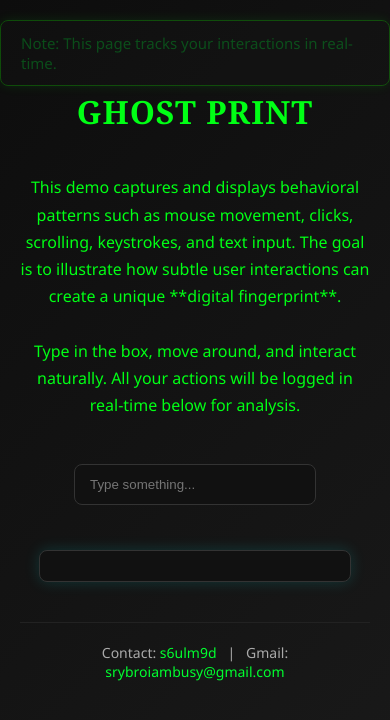
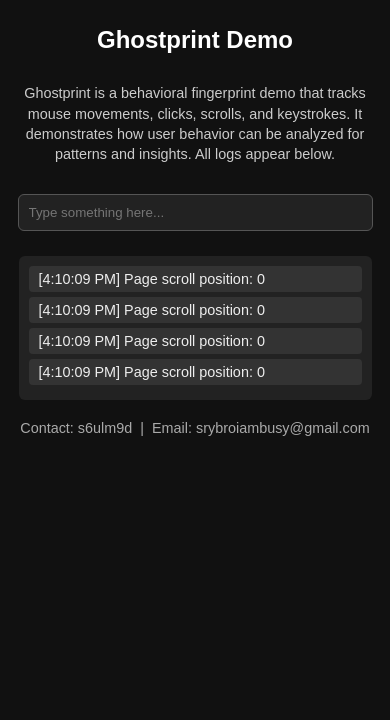
Before and after one commit to s6ulm9d/Ghostprint-Web, a website: page index.html in a window 390 px wide. Drawn offline with Linux system fonts and the light colour scheme.

Commit message:
updated scroll on mobile

```diff
--- a/index.html
+++ b/index.html
@@ -3,173 +3,172 @@
 <head>
   <meta charset="UTF-8">
   <meta name="viewport" content="width=device-width, initial-scale=1.0">
-  <title>Ghost Print</title>
+  <title>Ghostprint Demo</title>
   <style>
+    /* General Styles */
     body {
       margin: 0;
-      padding: 0;
-      background: linear-gradient(135deg, #0d0d0d, #1a1a1a);
-      font-family: "Segoe UI", Roboto, Arial, sans-serif;
-      color: #e0e0e0;
+      padding: 10px;
+      font-family: Arial, sans-serif;
+      background-color: #111;
+      color: #eee;
       display: flex;
       flex-direction: column;
       align-items: center;
-      padding: 20px;
-      min-height: 100vh;
-    }
-
-    /* Floating notification */
-    #note {
-      position: fixed;
-      top: 20px;
-      background: rgba(25, 25, 25, 0.95);
-      color: #00ff3c;
-      padding: 12px 20px;
-      border: 1px solid #15ff00;
-      border-radius: 8px;
-      font-size: 15px;
-      z-index: 999;
-      animation: fadeOut 6s forwards;
-      box-shadow: 0 0 12px rgba(0, 255, 30, 0.4);
-    }
-
-    @keyframes fadeOut {
-      0% { opacity: 1; }
-      70% { opacity: 1; }
-      100% { opacity: 0; display: none; }
     }
 
     h1 {
-      margin-top: 70px;
-      font-size: 32px;
-      font-weight: 600;
-      color: #00ff15;
-      font-family: Georgia, 'Times New Roman', Times, serif;
-      letter-spacing: 1px;
+      font-size: 1.8rem;
+      margin-bottom: 15px;
+      color: #fff;
       text-align: center;
     }
 
-    .description {
+    p.description {
       max-width: 800px;
-      margin: 20px auto;
-      font-size: 16px;
-      line-height: 1.7;
       text-align: center;
-      color: #00ff15;
+      margin-bottom: 15px;
+      line-height: 1.4;
+      color: #ccc;
     }
 
-    /* Text input */
+    #contact {
+      margin-top: 20px;
+      font-size: 0.9rem;
+      color: #aaa;
+      text-align: center;
+    }
+
     #textbox {
-      margin: 25px 0;
-      padding: 12px 15px;
       width: 60%;
-      border: 1px solid #333;
-      border-radius: 8px;
-      background: #111;
-      color: #0dff00;
+      max-width: 400px;
+      padding: 10px;
+      margin: 15px 0;
+      border-radius: 6px;
+      border: 1px solid #555;
+      background: #222;
+      color: #eee;
       outline: none;
-      transition: all 0.3s ease;
     }
 
     #textbox:focus {
-      border-color: #00ff04;
-      box-shadow: 0 0 12px rgba(0, 255, 13, 0.6);
+      border-color: #7d5fff;
+      box-shadow: 0 0 5px rgba(125, 95, 255, 0.6);
     }
 
-    /* Log box */
     #log {
-      margin-top: 20px;
-      max-height: 320px;
-      width: 80%;
+      width: 90%;
+      max-width: 800px;
+      max-height: 300px;
       overflow-y: auto;
-      background: #111;
-      border: 1px solid #333;
-      border-radius: 8px;
-      padding: 15px;
-      font-family: monospace;
-      font-size: 14px;
-      line-height: 1.5;
-      box-shadow: 0 0 15px rgba(0, 255, 255, 0.15);
-      transition: border 0.3s;
-    }
-
-    #log:hover {
-      border-color: #00ff2f;
+      background: #222;
+      border-radius: 6px;
+      padding: 10px;
+      margin-top: 10px;
+      font-size: 0.9rem;
+      color: #eee;
     }
 
     .log-entry {
-      margin: 4px 0;
-      color: #00ff22;
+      margin-bottom: 5px;
+      padding: 5px 10px;
+      background: #333;
+      border-radius: 4px;
+      word-break: break-word;
+      transition: background 0.2s;
     }
 
-    footer {
-      margin-top: 40px;
-      font-size: 14px;
-      color: #aaa;
-      text-align: center;
-      padding: 20px 0;
-      border-top: 1px solid #222;
-      width: 100%;
+    .log-entry:hover {
+      background: #444;
     }
 
-    footer span {
-      color: #00ff2f;
-      font-weight: 500;
+    /* Mobile adjustments */
+    @media (max-width: 600px) {
+      #textbox {
+        width: 90%;
+      }
+      #log {
+        max-height: 200px;
+      }
+      h1 {
+        font-size: 1.5rem;
+      }
+      p.description {
+        font-size: 0.9rem;
+      }
     }
   </style>
 </head>
 <body>
-  <div id="note">Note: This page tracks your interactions in real-time.</div>
 
-  <h1>GHOST PRINT</h1>
+  <h1>Ghostprint Demo</h1>
 
-  <div class="description">
-    This demo captures and displays behavioral patterns such as mouse movement,
-    clicks, scrolling, keystrokes, and text input.
-    The goal is to illustrate how subtle user interactions can create a unique **digital fingerprint**.
-    <br><br>
-    Type in the box, move around, and interact naturally.
-    All your actions will be logged in real-time below for analysis.
-  </div>
+  <p class="description">
+    Ghostprint is a behavioral fingerprint demo that tracks mouse movements, clicks, scrolls, and keystrokes.
+    It demonstrates how user behavior can be analyzed for patterns and insights. All logs appear below.
+  </p>
 
-  <input id="textbox" type="text" placeholder="Type something..." />
+  <input type="text" id="textbox" placeholder="Type something here..." />
 
   <div id="log"></div>
 
-  <footer>
-    Contact: <span>s6ulm9d</span> &nbsp; | &nbsp; Gmail: <span>srybroiambusy@gmail.com</span>
-  </footer>
+  <div id="contact">
+    Contact: s6ulm9d &nbsp;|&nbsp; Email: srybroiambusy@gmail.com
+  </div>
 
   <script>
     const logBox = document.getElementById("log");
 
-    function logEvent(event) {
-      const msg = `[${new Date().toLocaleTimeString()}] ${event}`;
+    function logEvent(msg) {
+      const timestamp = new Date().toLocaleTimeString();
       const entry = document.createElement("div");
       entry.className = "log-entry";
-      entry.textContent = msg;
+      entry.textContent = `[${timestamp}] ${msg}`;
       logBox.appendChild(entry);
 
-      // Auto-scroll to latest log
+      // Auto-scroll to latest
       logBox.scrollTop = logBox.scrollHeight;
+
+      // Optional: send to server (disabled if no backend)
+      // fetch("/log", { method: "POST", headers: {"Content-Type": "application/json"}, body: JSON.stringify({event: msg}) });
     }
 
-    // Example: track mouse, clicks, keys, text
-    document.addEventListener("mousemove", e => {
+    // Mouse movement
+    document.addEventListener("mousemove", (e) => {
       logEvent(`Mouse moved to (${e.clientX}, ${e.clientY})`);
     });
 
-    document.addEventListener("click", e => {
-      logEvent(`Mouse clicked at (${e.clientX}, ${e.clientY})`);
+    // Clicks
+    document.addEventListener("click", (e) => {
+      logEvent(`Click at (${e.clientX}, ${e.clientY})`);
     });
 
-    document.addEventListener("keydown", e => {
+    // Page scroll (desktop & mobile)
+    window.addEventListener("scroll", () => {
+      logEvent(`Page scroll position: ${window.scrollY}`);
+    });
+
+    // Scroll inside log box
+    logBox.addEventListener("scroll", () => {
+      logEvent(`Log box scroll position: ${logBox.scrollTop}`);
+    });
+
+    // Keyboard input
+    document.addEventListener("keydown", (e) => {
       logEvent(`Key pressed: ${e.key}`);
     });
 
-    document.getElementById("textbox").addEventListener("input", e => {
-      logEvent(`Text input: ${e.target.value}`);
+    // Textbox typing
+    const textbox = document.getElementById("textbox");
+    textbox.addEventListener("input", (e) => {
+      logEvent(`Text typed: ${e.target.value}`);
+    });
+
+    // Mobile touch scroll tracking (optional enhancement)
+    document.addEventListener("touchmove", (e) => {
+      logEvent(`Touch move detected`);
     });
   </script>
+
 </body>
 </html>
```
Also changed, not shown: 2 other files.
